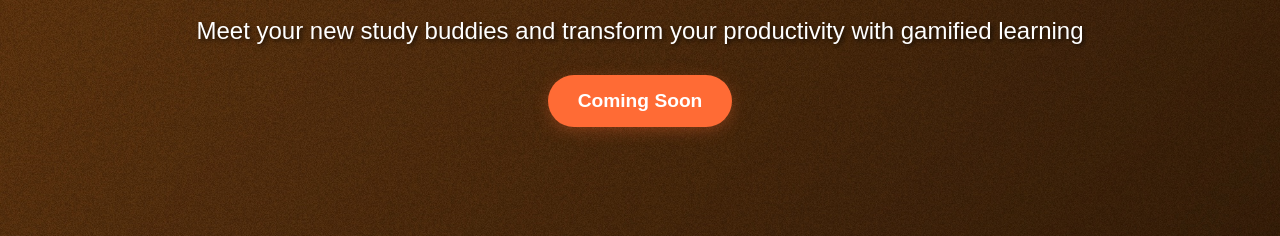
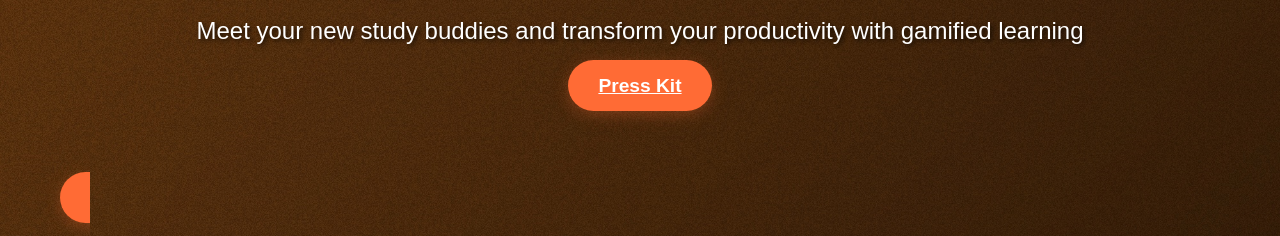
Before and after one commit to chFlorian/studywithnoko.com, a plain HTML site: page index.html in a window 1280 px wide. Shown: the part 257-493 px from the top of the page. Drawn offline with Linux system fonts and the light colour scheme.

Commit message:
Replace 'Coming Soon' button with 'Press Kit' link

```diff
--- a/index.html
+++ b/index.html
@@ -369,7 +369,7 @@
             <section class="hero">
                 <h1>Study Smarter, Not Harder</h1>
                 <p>Meet your new study buddies and transform your productivity with gamified learning</p>
-                <button class="coming-soon">Coming Soon</button>
+                <a href="https://studywithnoko.com/presskit.zip" class="coming-soon">Press Kit</button>
             </section>
 
             <!-- Characters Section -->
```
